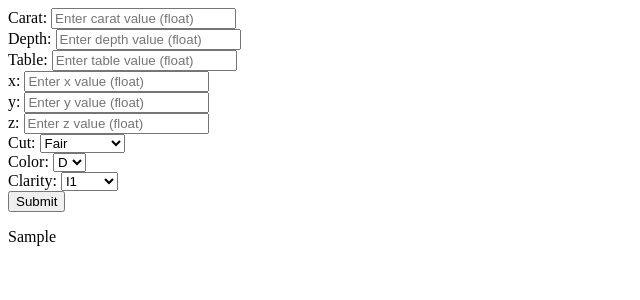
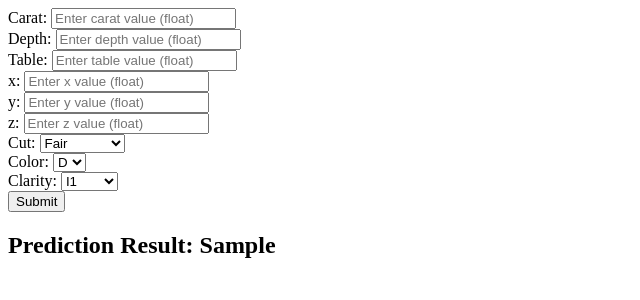
Before and after one commit to Saivardhan655/Diamond-Price-Prediction, a Flask app: template templates/form.html in a window 1280 px wide. Shown: the top 300 px of the page, without its empty margins (0-640 px from the left). Run offline with Flask 3, Linux system fonts and the light colour scheme; the template is opened without the code that fills it: most values are stand-ins (such as "Sample title", 1, 10 or a date in 2020).

Commit message:
Update form.html

```diff
--- a/templates/form.html
+++ b/templates/form.html
@@ -1,6 +1,10 @@
+<!DOCTYPE html>
 <html>
+<head>
+    <title>Prediction Form</title>
+</head>
 <body>
-<form action="{{url_for('predict_datapoint')}}" method="POST">
+    <form action="{{ url_for('predict_datapoint') }}" method="POST">
         <div class="form-group">
             <label for="carat">Carat:</label>
             <input type="text" id="carat" name="carat" placeholder="Enter carat value (float)">
@@ -73,6 +77,8 @@
         <input type="submit" value="Submit">
     </form>
 
-{{final_result}}
+    {% if final_result %}
+    <h2>Prediction Result: {{ final_result }}</h2>
+    {% endif %}
 </body>
 </html>
```
Lines whose indentation alone changed are shown as unchanged.
